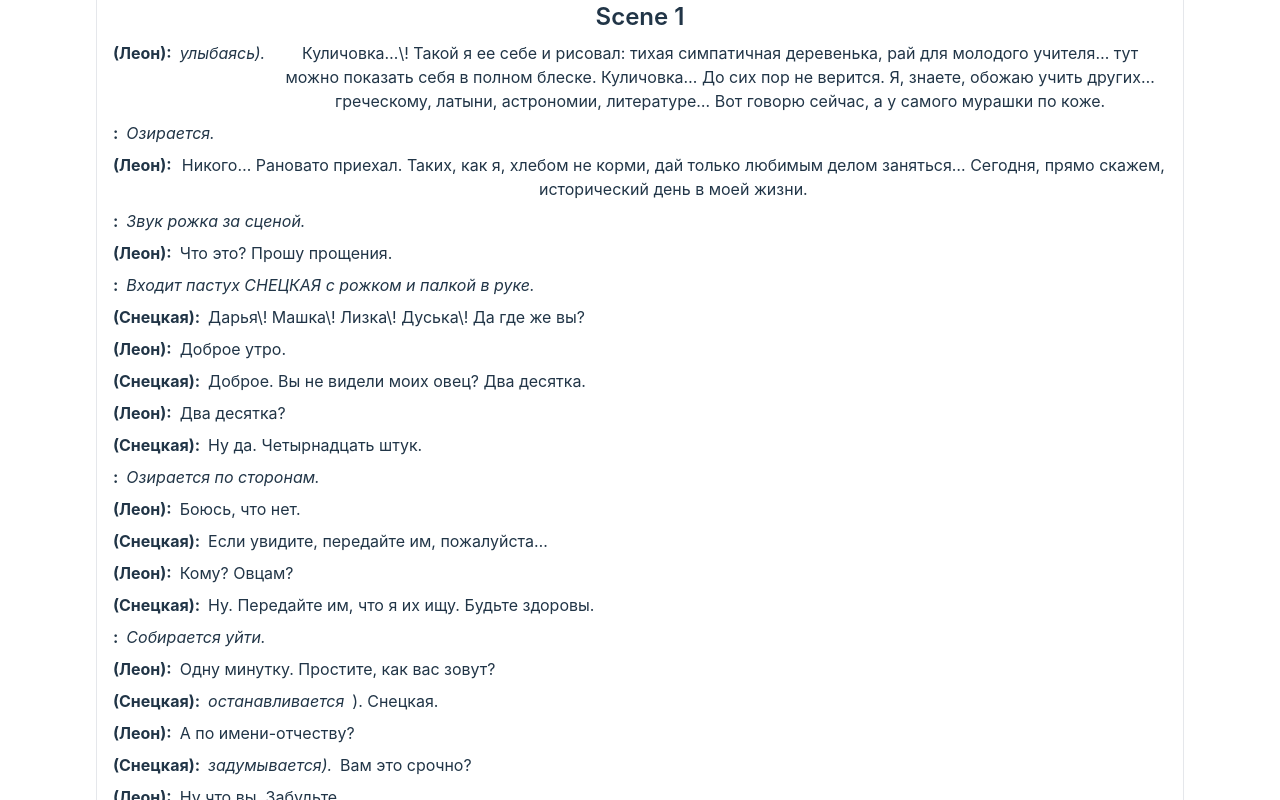
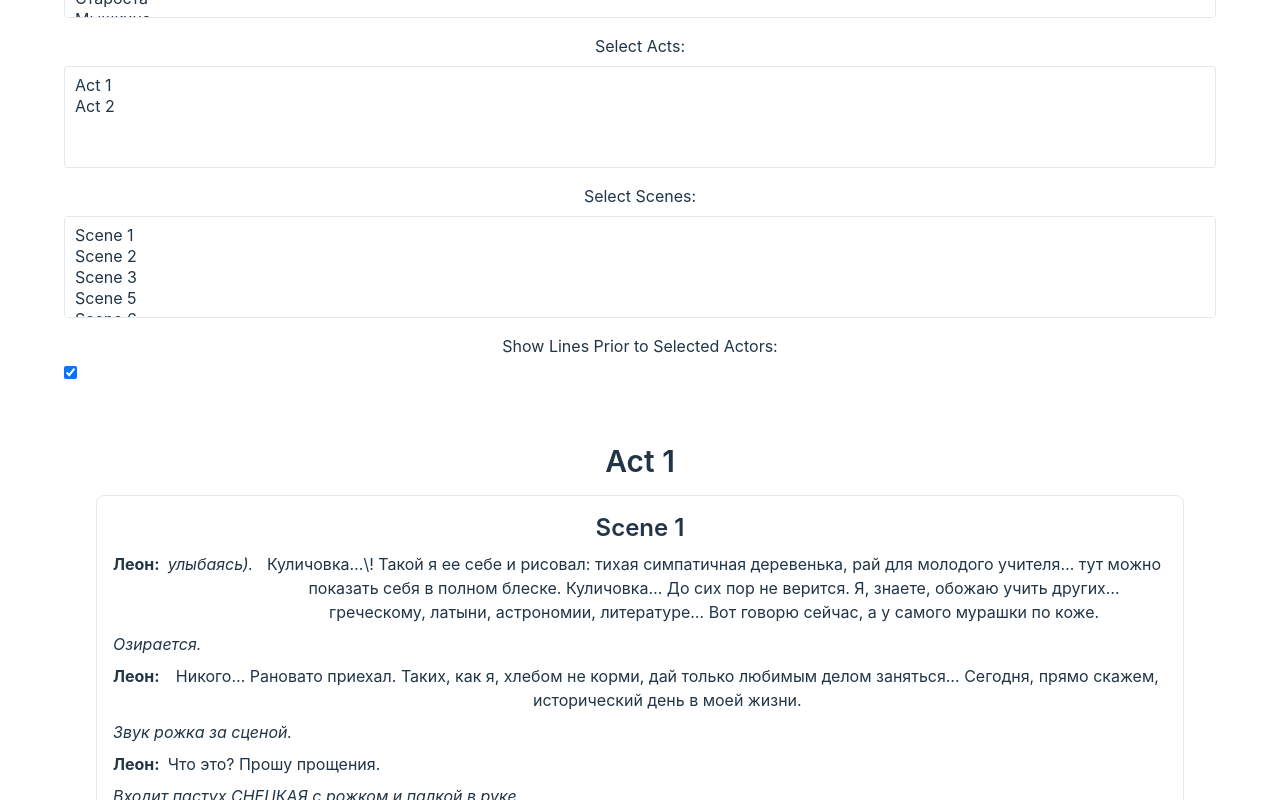
Before and after one commit to OrienteerBAP/Actameleon, a Vue app: page / in a window 1280 px wide. Shown: the part 180-980 px from the top of the page. Built offline with nearby package versions, Linux system fonts and the light colour scheme.

Commit message:
Add ability to filter lines

```diff
--- a/src/App.vue
+++ b/src/App.vue
@@ -1,13 +1,87 @@
 <script setup>
+import { ref, computed, watch } from 'vue';
 import ScriptDisplay from './components/ScriptDisplay.vue';
 import scriptData from './assets/fools.json';
 
 const script = scriptData;
+
+const selectedActors = ref(JSON.parse(localStorage.getItem('selectedActors')) || []);
+const selectedActs = ref(localStorage.getItem('selectedActs') || []);
+const selectedScenes = ref(JSON.parse(localStorage.getItem('selectedScenes')) || []);
+const showLinesPrior = ref(JSON.parse(localStorage.getItem('showLinesPrior')) || true);
+
+const filteredScript = computed(() => {
+  let filteredActs = script.acts;
+
+  if (selectedActs.value.length > 0) {
+    filteredActs = filteredActs.filter(act => selectedActs.value.includes(act.actNumber));
+  }
+
+  if (selectedScenes.value.length > 0) {
+    filteredActs = filteredActs.map(act => ({
+      ...act,
+      scenes: act.scenes.filter(scene => selectedScenes.value.includes(scene.sceneNumber))
+    }));
+  }
+
+  if (selectedActors.value.length > 0) {
+    filteredActs = filteredActs.map(act => ({
+      ...act,
+      scenes: act.scenes.map(scene => ({
+        ...scene,
+        lines: scene.lines.filter(line => selectedActors.value.includes(line.actor))
+      }))
+    }));
+  }
+
+  return {
+    ...script,
+    acts: filteredActs
+  };
+});
+
+watch(selectedActors, (newVal) => {
+  localStorage.setItem('selectedActors', JSON.stringify(newVal));
+});
+
+watch(selectedActs, (newVal) => {
+  localStorage.setItem('selectedActs', newVal);
+});
+
+watch(selectedScenes, (newVal) => {
+  localStorage.setItem('selectedScenes', JSON.stringify(newVal));
+});
+
+watch(showLinesPrior, (newVal) => {
+  localStorage.setItem('showLinesPrior', JSON.stringify(newVal));
+});
 </script>
 
 <template>
   <div id="app" class="container mx-auto p-4">
-    <ScriptDisplay :script="script" v-if="script" />
+    <div class="mb-4">
+      <label class="block mb-2">Select Actors:</label>
+      <select v-model="selectedActors" multiple class="block w-full p-2 border rounded">
+        <option v-for="actor in [...new Set(script.acts.flatMap(act => act.scenes.flatMap(scene => scene.lines.map(line => line.actor))))]" :key="actor" :value="actor">{{ actor ? actor : "**Settings**" }}</option>
+      </select>
+    </div>
+    <div class="mb-4">
+      <label class="block mb-2">Select Acts:</label>
+      <select v-model="selectedActs" multiple class="block w-full p-2 border rounded">
+        <option v-for="act in script.acts" :key="act.actNumber" :value="act.actNumber">Act {{ act.actNumber }}</option>
+      </select>
+    </div>
+    <div class="mb-4">
+      <label class="block mb-2">Select Scenes:</label>
+      <select v-model="selectedScenes" multiple class="block w-full p-2 border rounded">
+        <option v-for="scene in script.acts.flatMap(act => act.scenes)" :key="scene.sceneNumber" :value="scene.sceneNumber">Scene {{ scene.sceneNumber }}</option>
+      </select>
+    </div>
+    <div class="mb-4">
+      <label class="block mb-2">Show Lines Prior to Selected Actors:</label>
+      <input type="checkbox" v-model="showLinesPrior" class="block" />
+    </div>
+    <ScriptDisplay :script="filteredScript" v-if="script" />
   </div>
 </template>
 
--- a/src/components/LineDisplay.vue
+++ b/src/components/LineDisplay.vue
@@ -1,6 +1,6 @@
 <template>
   <div class="flex items-start mb-2">
-    <strong class="mr-2">{{ line.character }}<span v-if="line.actor"> ({{ line.actor }})</span>:</strong>
+    <strong class="mr-2" v-if="line.actor" >{{ line.actor }}:</strong>
     <span v-if="line.setting" class="italic mr-2">{{ line.setting }}</span>
     <span>{{ line.text }}</span>
   </div>
```
